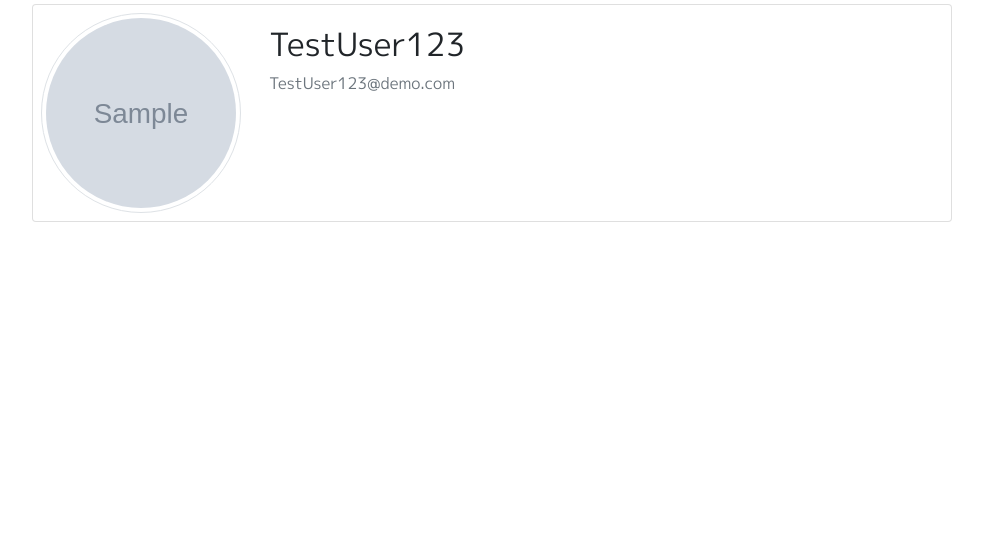
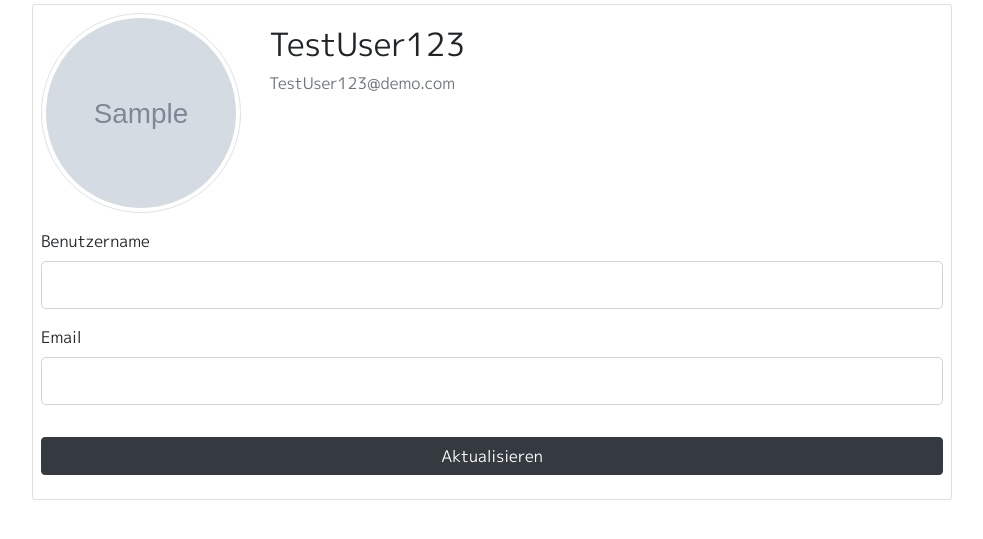
Before and after one commit to BassamxMednini/Website-mit-Python-Flask, a Flask app: template flaskapp/templates/profil.html in a window 1280 px wide. Shown: the part 129-668 px from the top of the page, without its empty margins (148-1131 px from the left). Run offline with Flask 2, Linux system fonts and the light colour scheme; a user stored in the database is signed in; tables that the repository leaves empty hold one stand-in row (values such as "Sample post"); the template is opened without the code that fills it: values that come from a table or form of the project are taken from there, most other values are stand-ins (such as "Sample title", 1, 10 or a date in 2020); grey boxes marked "Sample" are stand-in pictures; some libraries are stand-ins or nearby versions.

Commit message:
Profilansicht

```diff
--- a/flaskapp/templates/profil.html
+++ b/flaskapp/templates/profil.html
@@ -9,6 +9,44 @@
                 <p class="text-secondary">{{ current_user.email }}</p>
             </div>
         </div>
-        <!-- FORM HERE -->
+        <!-- -->
+        <div class="content-section mx-2 my-2">
+            <form action="" method="POST" novalidate>
+                {{ form.hidden_tag() }}
+                <fieldset class="form-group">
+                    <div class="form-group">
+                        {{ form.username.label(class='form-control-label') }}
+                        <!-- Bei falscher Eingabe wird Meldung via Bootstrap angezeigt -->
+                        {% if form.username.errors %}
+                            {{ form.username(class='form-control form-control-lg is-invalid') }}
+                            <div class="invalid-feedback">
+                                {% for error in form.username.errors %}
+                                <span>{{ error }}</span>
+                                {% endfor %}
+                            </div>
+                        {% else %}
+                            {{ form.username(class='form-control form-control-lg') }}
+                        {% endif %}
+                    </div>
+                    <div class="form-group">
+                        {{ form.email.label(class='form-control-label') }}
+                        <!-- Bei falscher Eingabe wird Meldung via Bootstrap angezeigt -->
+                        {% if form.email.errors %}
+                            {{ form.email(class='form-control form-control-lg is-invalid') }}
+                            <div class="invalid-feedback">
+                                {% for error in form.email.errors %}
+                                <span>{{ error }}</span>
+                                {% endfor %}
+                            </div>
+                        {% else %}
+                            {{ form.email(class='form-control form-control-lg') }}
+                        {% endif %}
+                    </div>
+                </fieldset>
+                <div class="form-group">
+                    {{ form.submit(class='btn btn-dark btn-block') }}
+                </div>
+            </form>
+        </div>
     </div>
 {% endblock content %}
```
